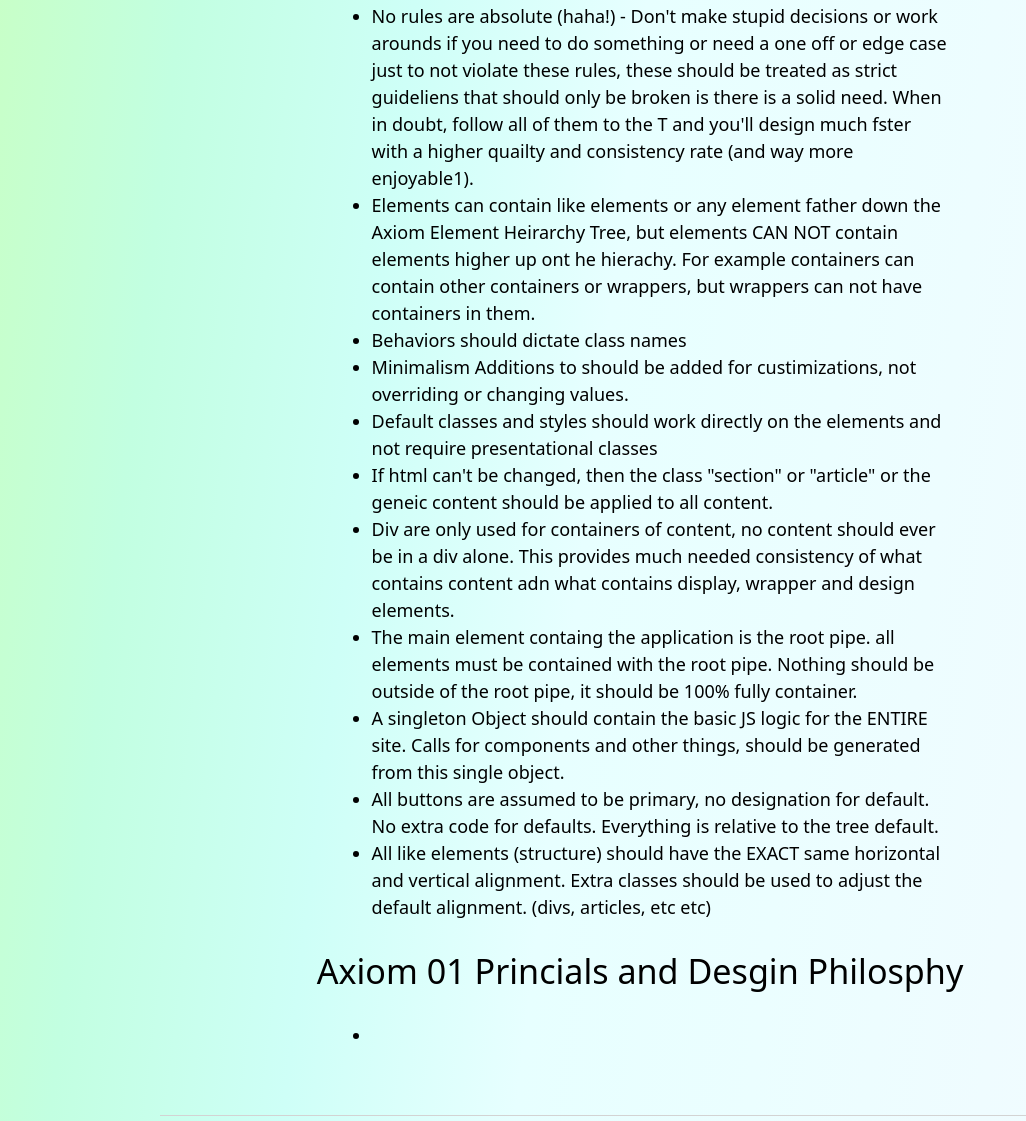
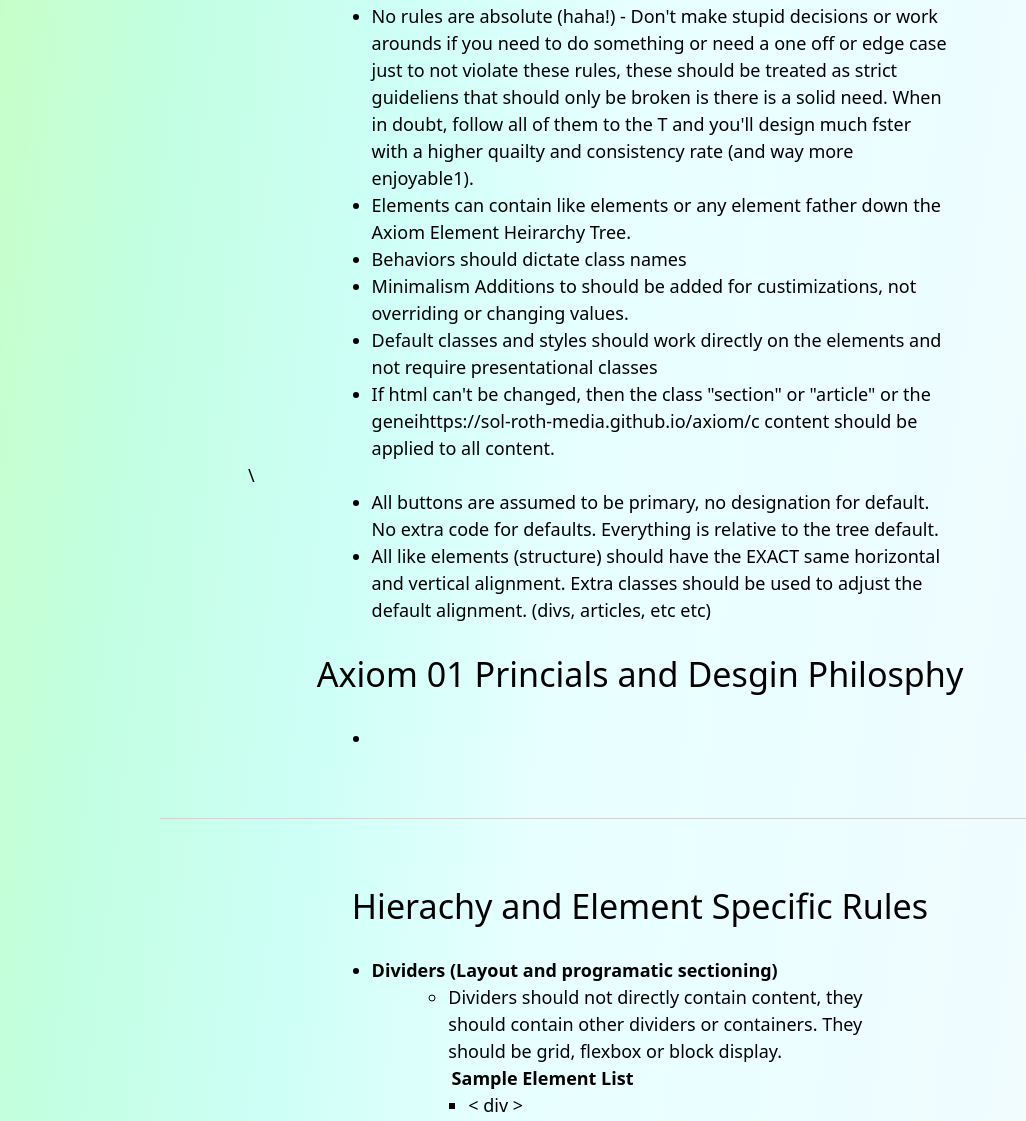
Before and after one commit to Sol-Roth-Media/axiom, a plain HTML site: page index.html in a window 1280 px wide. Shown: the part 2456-3577 px from the top of the page, without its empty margins (0-1026 px from the left). Drawn offline with Linux system fonts and the light colour scheme.

Commit message:
Removed some unused text.

```diff
--- a/index.html
+++ b/index.html
@@ -290,29 +290,20 @@
                 <ul>
                     <li>No rules are absolute (haha!) - Don't make stupid decisions or work arounds if you need to do something or need a one off or edge case just to not violate these rules, these should be treated as strict guideliens that should only be broken is there is a solid need. When in doubt, follow all of them to the T and you'll design much fster with a higher quailty and consistency rate (and way more enjoyable1).</li>
 
-                    <li>Elements can contain like elements or any element father down the Axiom Element Heirarchy Tree,
-                        but elements CAN NOT contain elements higher up ont he hierachy. For example containers can
-                        contain other containers or wrappers, but wrappers can not have containers in them.
+                    <li>Elements can contain like elements or any element father down the Axiom Element Heirarchy Tree.
                     </li>
                     <li>Behaviors should dictate class names</li>
+
                     <li>Minimalism Additions to should be added for custimizations, not overriding or changing values.
                     </li>
+
                     <li>Default classes and styles should work directly on the elements and not require presentational
                         classes
                     </li>
-                    <li>If html can't be changed, then the class "section" or "article" or the geneic content should be
+                    <li>If html can't be changed, then the class "section" or "article" or the geneihttps://sol-roth-media.github.io/axiom/c content should be
                         applied to all content.
                     </li>
-                    <li> Div are only used for containers of content, no content should ever be in a div alone. This
-                        provides much needed consistency of what contains content adn what contains display, wrapper and
-                        design elements.
-                    </li>
-                    <li>The main element containg the application is the root pipe. all elements must be contained with
-                        the root pipe. Nothing should be outside of the root pipe, it should be 100% fully container.
-                    </li>
-                    <li>A singleton Object should contain the basic JS logic for the ENTIRE site. Calls for components
-                        and other things, should be generated from this single object.
-                    </li>
+      \
                     <li>All buttons are assumed to be primary, no designation for default. No extra code for defaults.
                         Everything is relative to the tree default.
                     </li>
```
